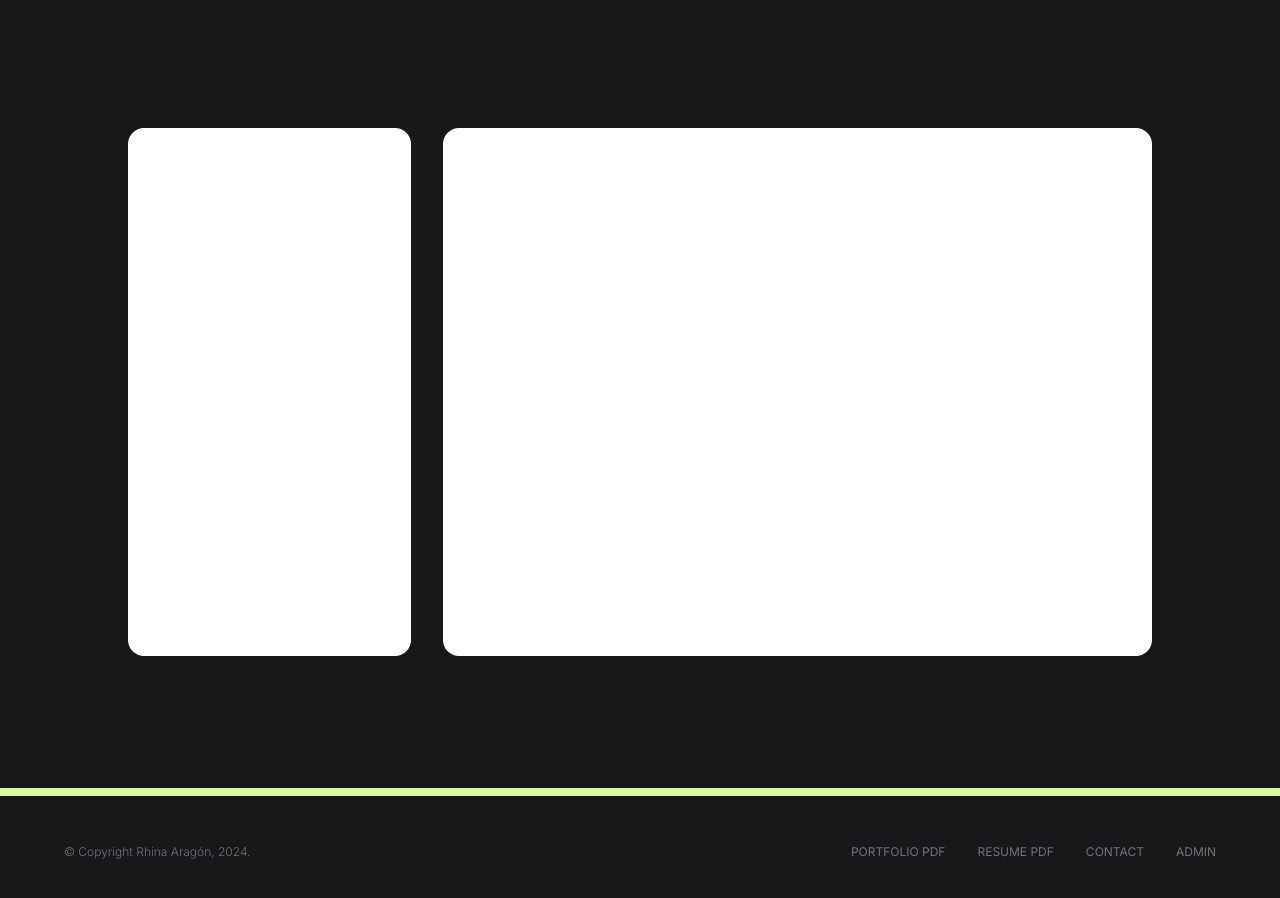
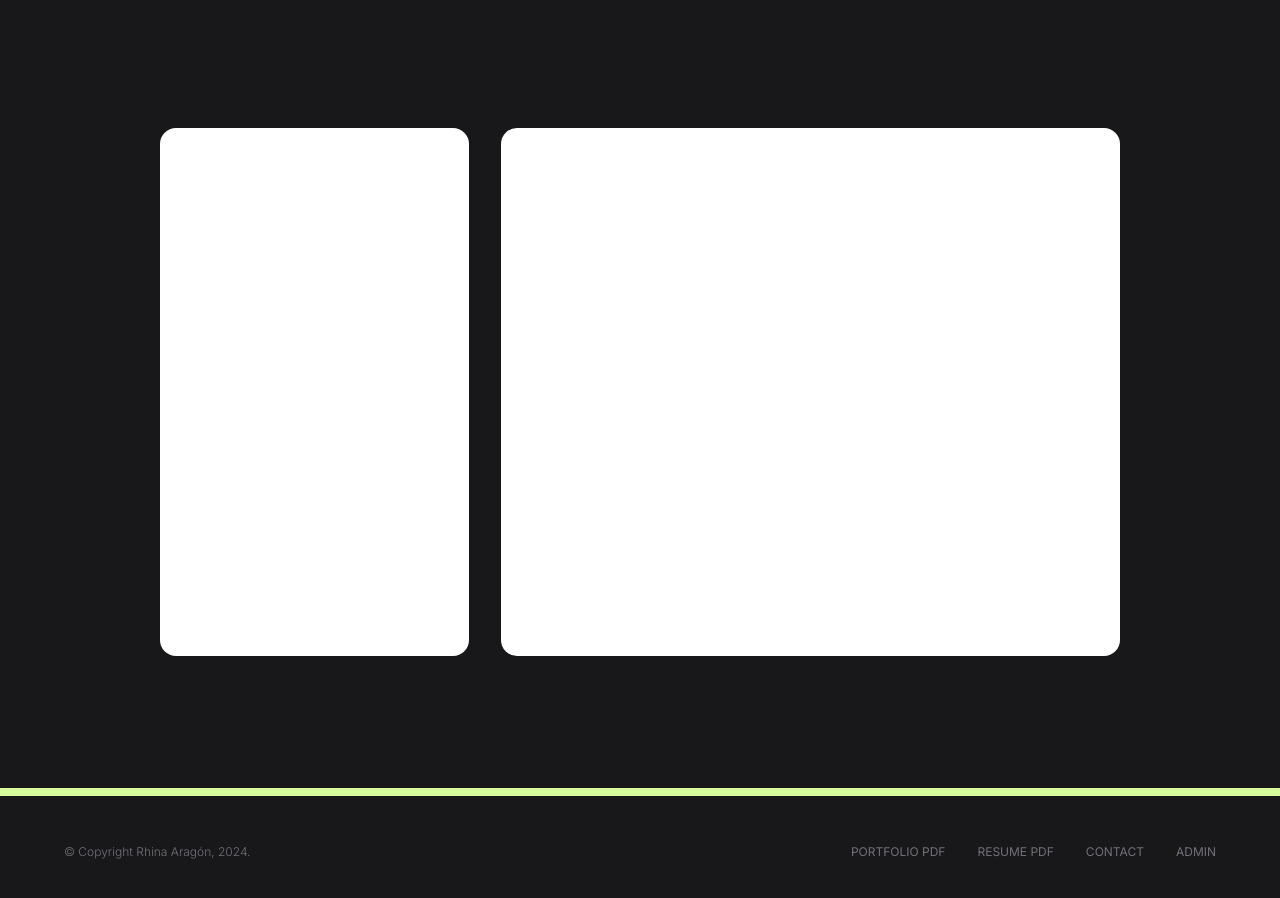
Before and after one commit to liz-garcia/architect-portfolio, a React (Vite) app in the folder client/: page / in a window 1280 px wide. Shown: the part 2420-3318 px from the top of the page. Built offline with nearby package versions, Linux system fonts and the light colour scheme; a web font is replaced by a local one.

Commit message:
Fixed sizes for contact section.

```diff
--- a/client/src/pages/Home/ContactSection.jsx
+++ b/client/src/pages/Home/ContactSection.jsx
@@ -3,11 +3,11 @@ const ContactSection = () => {
     <>
       <section
         id="contact"
-        className="mt-4 flex h-screen items-center border-b-8 border-lime-200 bg-zinc-900 h-1260-w-1024:h-[40vh]"
+        className="mt-4 flex h-screen items-center border-b-8 border-lime-200 bg-zinc-900"
       >
-        <div className="mx-auto my-auto flex flex-col place-content-stretch gap-8 lg:gap-6 portrait:h-5/6 portrait:w-4/6 landscape:h-4/6 landscape:w-4/5 landscape:flex-row">
-          <div className="basis-1/2 rounded-2xl bg-white landscape:basis-2/5"></div>
-          <div className="basis-full rounded-2xl bg-white"></div>
+        <div className="mx-auto my-auto flex flex-col place-content-stretch gap-8 portrait:h-5/6 portrait:w-4/6 landscape:h-4/6 landscape:w-3/4 landscape:flex-row">
+          <div className="basis-1/3 rounded-2xl bg-white"></div>
+          <div className="basis-2/3 rounded-2xl bg-white"></div>
         </div>
       </section>
     </>
```
